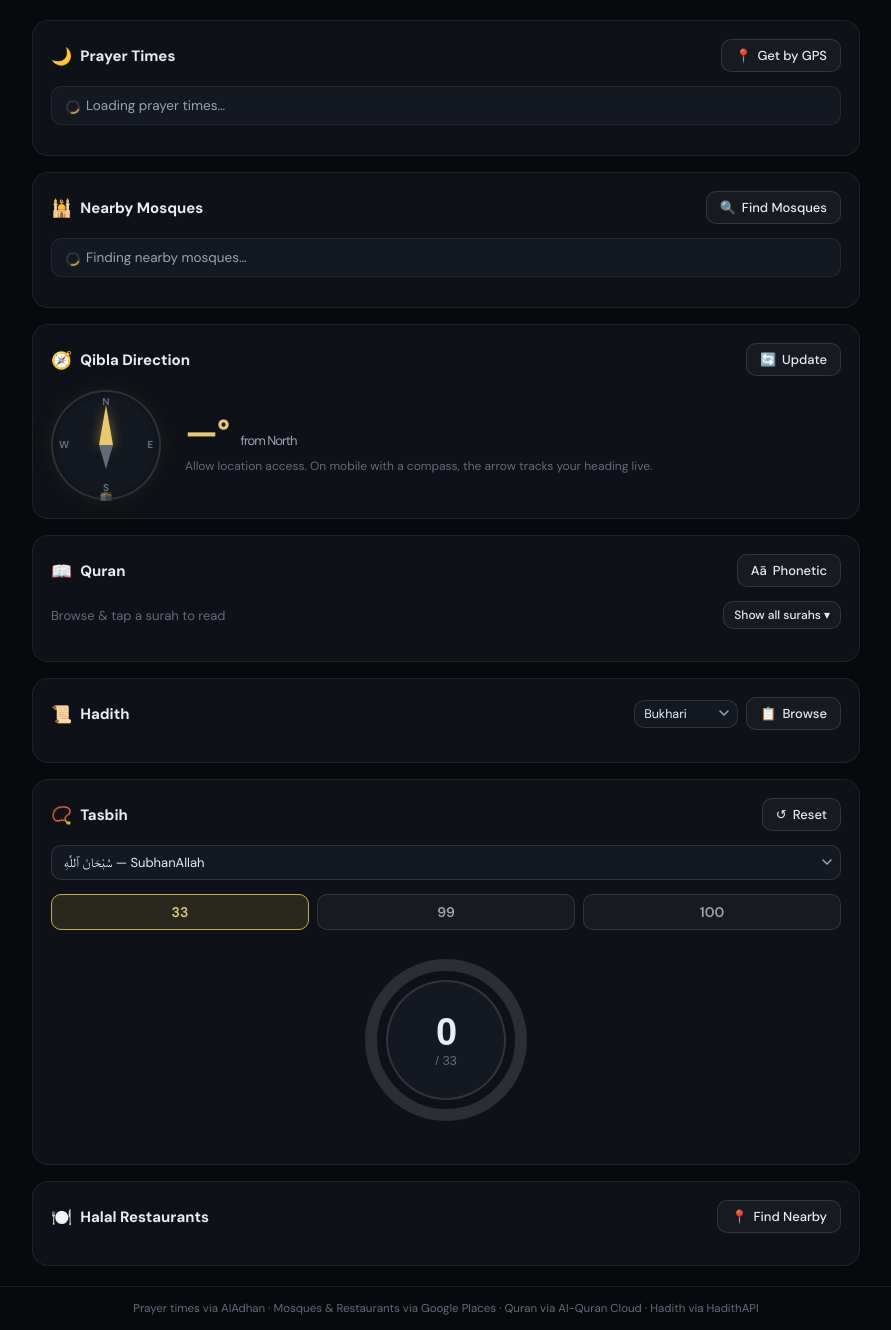
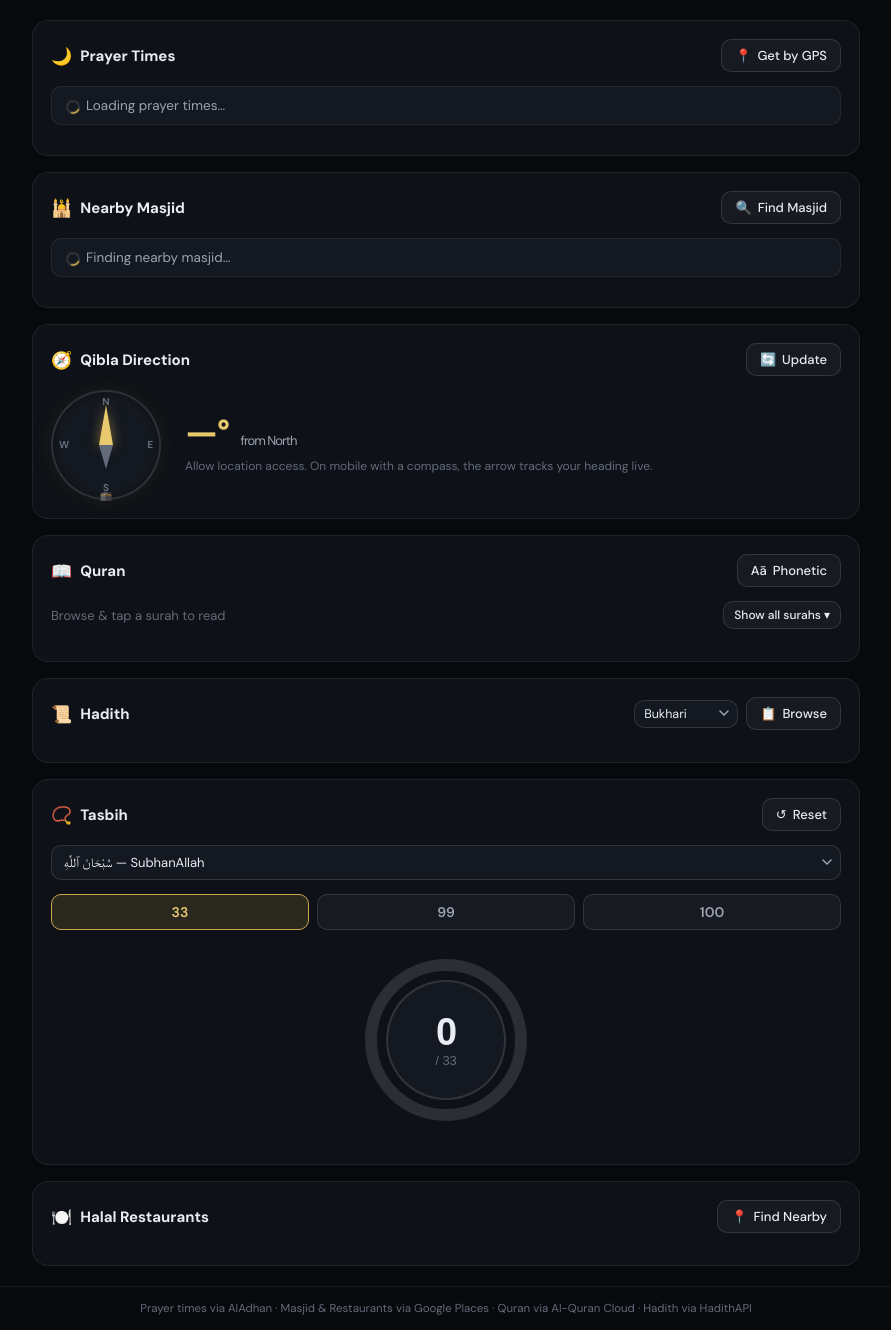
Before and after one commit to villen0/ummahmap, a Flask app: page / in a window 1280 px wide. Shown: the part 70-1400 px from the top of the page, without its empty margins (194-1085 px from the left). Run offline with Flask 3, Linux system fonts and the light colour scheme.

Commit message:
Fix mosque/halal limit settings and rename Mosques to Masjid
- Include limit in cache keys so changing the count setting takes effect
- Add separate Halal Restaurants limit setting (settingHalalLimit)
- Re-apply halal results on settings save if they were previously shown
- Rename all UI text: Nearby Mosques → Nearby Masjid, Find Mosques → Find Masjid
- Update footer and settings label to reflect Masjid branding

Co-Authored-By: Claude Sonnet 4.6 <noreply@anthropic.com>

```diff
--- a/app.py
+++ b/app.py
@@ -57,7 +57,7 @@ def nearby_mosques():
     if not (lat and lng and GOOGLE_KEY):
         return jsonify({"error": "Missing lat/lng or GOOGLE_MAPS_API_KEY"}), 400
 
-    cache_key = f"mosques_{round(lat,3)}_{round(lng,3)}"
+    cache_key = f"mosques_{round(lat,3)}_{round(lng,3)}_{limit}"
     cached = cache_get(cache_key)
     if cached:
         return jsonify(cached)
@@ -124,7 +124,7 @@ def halal_restaurants():
     limit = min(request.args.get("limit", default=5, type=int), 10)
     if not (lat and lng and GOOGLE_KEY):
         return jsonify({"error": "Missing lat/lng or GOOGLE_MAPS_API_KEY"}), 400
-    cache_key = f"halal_{round(lat,3)}_{round(lng,3)}"
+    cache_key = f"halal_{round(lat,3)}_{round(lng,3)}_{limit}"
     cached = cache_get(cache_key)
     if cached:
         return jsonify(cached)
--- a/static/app.js
+++ b/static/app.js
@@ -28,26 +28,30 @@ setInterval(setQuote, 5 * 60 * 1000);
 // ===================== SETTINGS =====================
 function getSettings() {
   return {
-    method: parseInt(localStorage.getItem("um_method") || "2", 10),
-    school:  parseInt(localStorage.getItem("um_school")  || "0", 10),
-    limit:   parseInt(localStorage.getItem("um_limit")   || "5", 10)
+    method:     parseInt(localStorage.getItem("um_method")      || "2", 10),
+    school:     parseInt(localStorage.getItem("um_school")      || "0", 10),
+    limit:      parseInt(localStorage.getItem("um_limit")       || "5", 10),
+    halalLimit: parseInt(localStorage.getItem("um_halal_limit") || "5", 10)
   };
 }
 
 function saveSettings() {
-  const m = document.getElementById("settingMethod").value;
-  const s = document.getElementById("settingSchool").value;
-  const l = document.getElementById("settingLimit").value;
+  const m  = document.getElementById("settingMethod").value;
+  const s  = document.getElementById("settingSchool").value;
+  const l  = document.getElementById("settingLimit").value;
+  const hl = document.getElementById("settingHalalLimit").value;
   localStorage.setItem("um_method", m);
   localStorage.setItem("um_school", s);
   localStorage.setItem("um_limit", l);
+  localStorage.setItem("um_halal_limit", hl);
 }
 
 function applySettingsToUI() {
   const s = getSettings();
-  document.getElementById("settingMethod").value = s.method;
-  document.getElementById("settingSchool").value  = s.school;
-  document.getElementById("settingLimit").value   = s.limit;
+  document.getElementById("settingMethod").value      = s.method;
+  document.getElementById("settingSchool").value      = s.school;
+  document.getElementById("settingLimit").value       = s.limit;
+  document.getElementById("settingHalalLimit").value  = s.halalLimit;
 }
 
 function openSettings() {
@@ -70,7 +74,9 @@ document.getElementById("applySettings").addEventListener("click", () => {
   closeSettings();
   // Re-fetch everything with new settings
   cachedLoc = null;
+  const halalWasShown = !document.getElementById("halalList").classList.contains("hidden");
   startEverything();
+  if (halalWasShown) loadHalalRestaurants();
 });
 
 
@@ -284,7 +290,7 @@ async function loadMosques() {
   const status = document.getElementById("mosqueStatus");
   const list   = document.getElementById("mosqueList");
 
-  status.innerHTML = `<span class="spinner"></span>Finding nearby mosques…`;
+  status.innerHTML = `<span class="spinner"></span>Finding nearby masjid…`;
   status.classList.remove("hidden", "error");
   list.classList.add("hidden");
 
@@ -775,7 +781,7 @@ async function loadHalalRestaurants() {
   list.classList.add("hidden");
   try {
     const loc   = await getLocation();
-    const limit = getSettings().limit;
+    const limit = getSettings().halalLimit;
     const res   = await fetch(`/api/halal_restaurants?lat=${loc.lat}&lng=${loc.lng}&limit=${limit}`);
     const data  = await res.json();
     if (!res.ok) throw new Error(data.error || "Failed");
--- a/templates/index.html
+++ b/templates/index.html
@@ -43,8 +43,17 @@
         </select>
       </div>
       <div class="setting-group">
-        <label>Mosques to Show</label>
+        <label>Masjid to Show</label>
         <select id="settingLimit">
+          <option value="3">3 nearest</option>
+          <option value="5" selected>5 nearest</option>
+          <option value="8">8 nearest</option>
+          <option value="10">10 nearest</option>
+        </select>
+      </div>
+      <div class="setting-group">
+        <label>Halal Restaurants to Show</label>
+        <select id="settingHalalLimit">
           <option value="3">3 nearest</option>
           <option value="5" selected>5 nearest</option>
           <option value="8">8 nearest</option>
@@ -97,10 +106,10 @@
       <div class="card-header">
         <div class="card-title">
           <span class="card-icon">🕌</span>
-          Nearby Mosques
+          Nearby Masjid
         </div>
         <button class="btn-ghost" id="btnFind">
-          <span class="btn-icon">🔍</span> Find Mosques
+          <span class="btn-icon">🔍</span> Find Masjid
         </button>
       </div>
       <div id="mosqueStatus" class="status-msg hidden"></div>
@@ -260,7 +269,7 @@
   </main>
 
   <footer class="footer">
-    <span>Prayer times via AlAdhan · Mosques &amp; Restaurants via Google Places · Quran via Al-Quran Cloud · Hadith via HadithAPI</span>
+    <span>Prayer times via AlAdhan · Masjid &amp; Restaurants via Google Places · Quran via Al-Quran Cloud · Hadith via HadithAPI</span>
   </footer>
 
   <script src="/static/app.js" defer></script>
```
